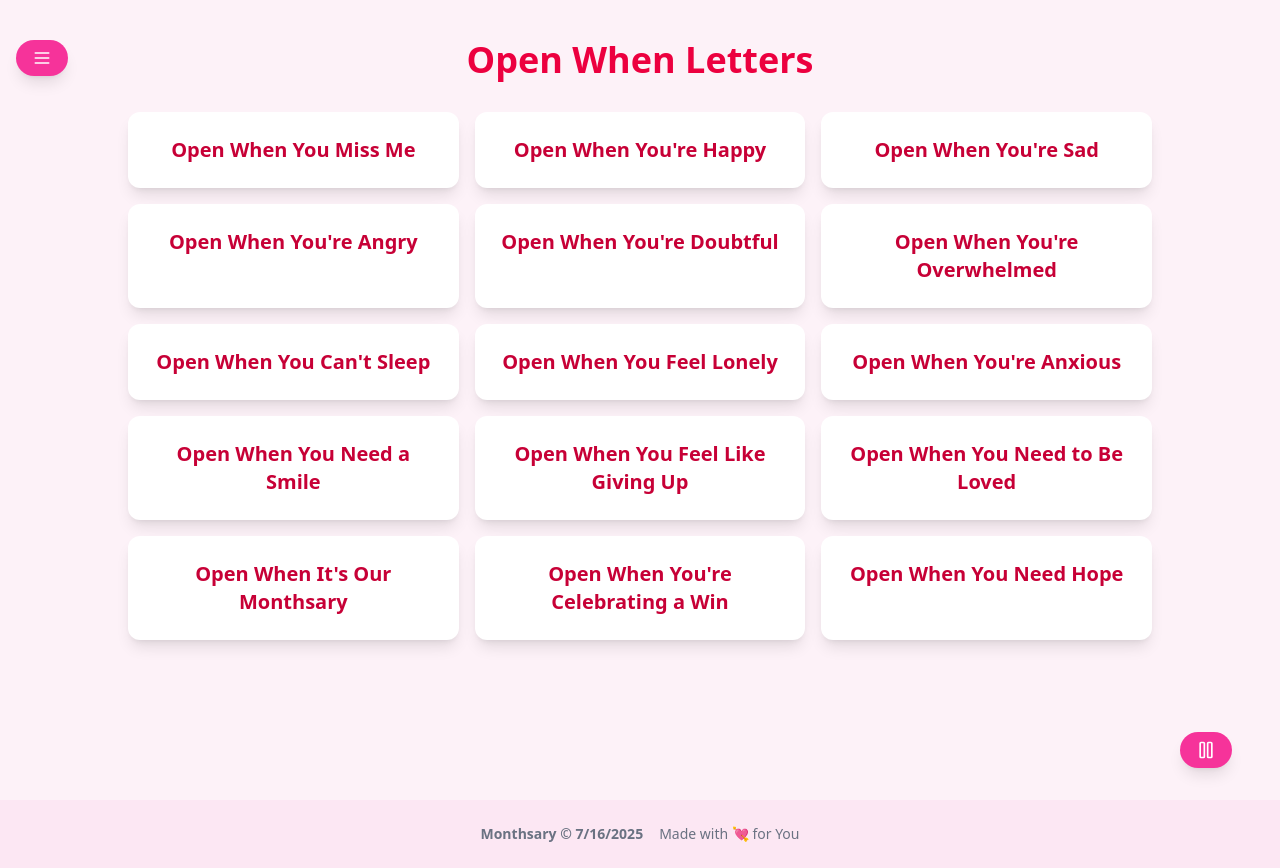
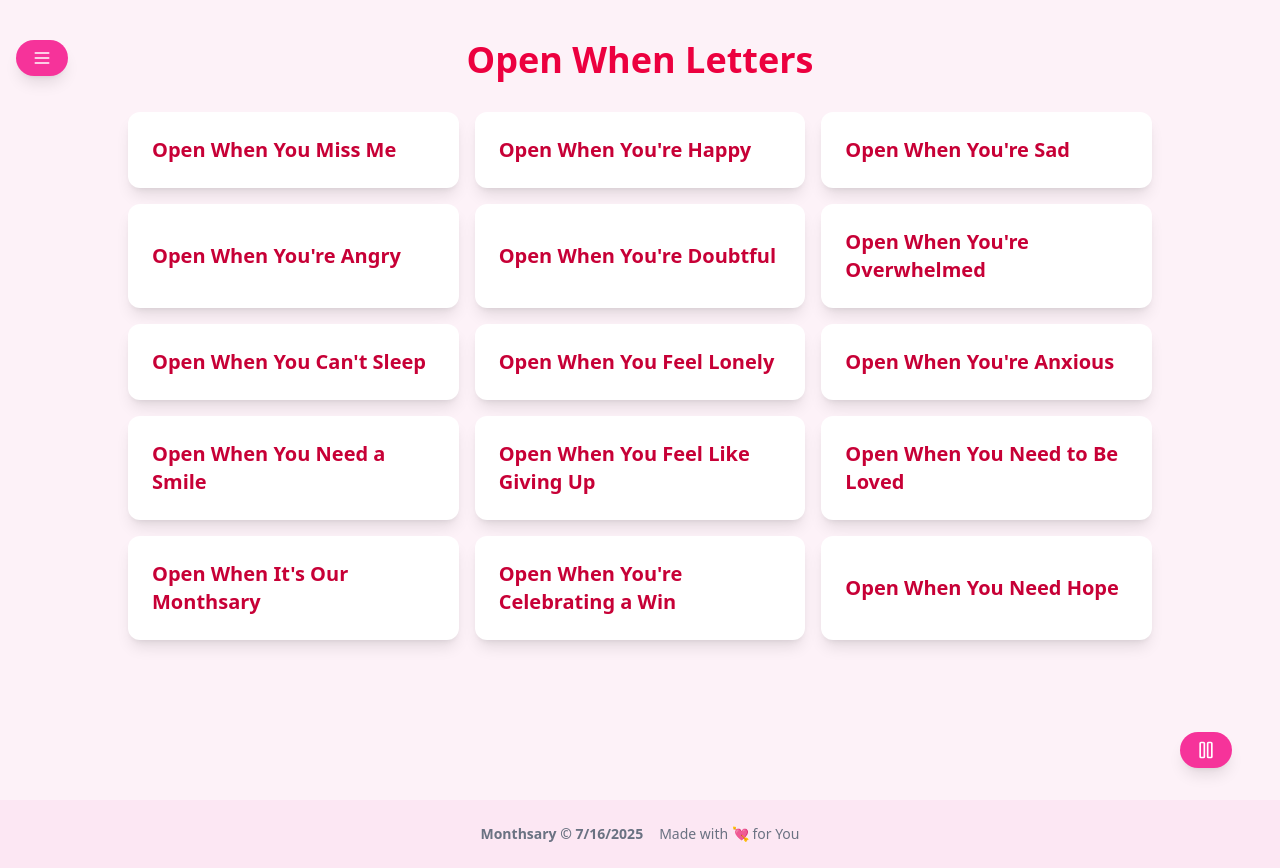
Before and after one commit to zzelif/monthsary, a Next.js app: page /letters in a window 1280 px wide. Built offline with nearby package versions, Linux system fonts and the light colour scheme.

Commit message:
transition to letter card

```diff
--- a/src/app/letters/page.tsx
+++ b/src/app/letters/page.tsx
@@ -1,9 +1,8 @@
-//src\app\letters\page.tsx
-
 "use client";
 
-import Link from "next/link";
 import { useEffect, useState } from "react";
+import { useRouter } from "next/navigation";
+import { motion, AnimatePresence } from "framer-motion";
 
 interface Letters {
   slug: string;
@@ -15,6 +14,9 @@ interface Letters {
 
 export default function LettersPage() {
   const [letters, setLetters] = useState<Letters[]>([]);
+  const [isExiting, setIsExiting] = useState(false);
+  const [targetSlug, setTargetSlug] = useState<string | null>(null);
+  const router = useRouter();
 
   useEffect(() => {
     fetch("/letters.json")
@@ -27,22 +29,79 @@ export default function LettersPage() {
       });
   }, []);
 
+  const handleCardClick = (slug: string) => {
+    setTargetSlug(targetSlug);
+    setIsExiting(true);
+
+    setTimeout(() => {
+      router.push(`/letters/${slug}`);
+    }, 1000); // match animation duration
+  };
+
   return (
-    <div className="px-4 py-10 text-center space-y-8 min-h-screen bg-pink-50">
-      <h1 className="text-4xl font-bold text-rose-600">Open When Letters</h1>
+    <AnimatePresence>
+      {!isExiting && (
+        <motion.div
+          key="letters-page"
+          initial={{ opacity: 0, y: 30 }}
+          animate={{ opacity: 1, y: 0 }}
+          exit={{ opacity: 0, y: -30 }}
+          transition={{ duration: 0.5, ease: [0.42, 0, 0.58, 1] }}
+          className="px-4 py-10 text-center space-y-8 min-h-screen bg-pink-50"
+        >
+          <h1 className="text-4xl font-bold text-rose-600">
+            Open When Letters
+          </h1>
           <div className="grid grid-cols-1 md:grid-cols-2 lg:grid-cols-3 gap-4 max-w-5xl mx-auto">
             {letters.map((letter) => (
-          <Link
+              <motion.button
                 key={letter.slug}
-            href={`/letters/${letter.slug}`}
-            className="bg-white shadow-lg p-6 rounded-xl hover:scale-105 hover:bg-rose-50 transition-all"
+                onClick={() => handleCardClick(letter.slug)}
+                whileHover={{ scale: 1.05 }}
+                whileTap={{ scale: 0.95 }}
+                className="bg-white shadow-lg p-6 rounded-xl transition-all w-full text-left"
               >
                 <h2 className="text-xl font-semibold text-rose-700">
                   {letter.title}
                 </h2>
-          </Link>
+              </motion.button>
             ))}
           </div>
-    </div>
+        </motion.div>
+      )}
+
+      {isExiting && (
+        <motion.div
+          key="fade-out"
+          className="fixed inset-0 bg-pink-50 z-50 flex items-center justify-center"
+          initial={{ opacity: 0 }}
+          animate={{ opacity: 1 }}
+          exit={{ opacity: 0 }}
+          transition={{ duration: 0.5 }}
+        >
+          <motion.div
+            className="text-rose-600 font-bold text-2xl flex items-center gap-2"
+            initial={{ scale: 0.8, opacity: 0 }}
+            animate={{ scale: 1, opacity: 1 }}
+            transition={{ delay: 0.2 }}
+          >
+            <motion.svg
+              className="w-6 h-6 text-rose-500 animate-spin"
+              fill="none"
+              viewBox="0 0 24 24"
+              stroke="currentColor"
+            >
+              <path
+                strokeLinecap="round"
+                strokeLinejoin="round"
+                strokeWidth={2}
+                d="M4 4v5h.582M20 20v-5h-.581M4 20h5v-.582M20 4h-5v.582"
+              />
+            </motion.svg>
+            Loading love...
+          </motion.div>
+        </motion.div>
+      )}
+    </AnimatePresence>
   );
 }
```
Lines whose indentation alone changed are shown as unchanged.
